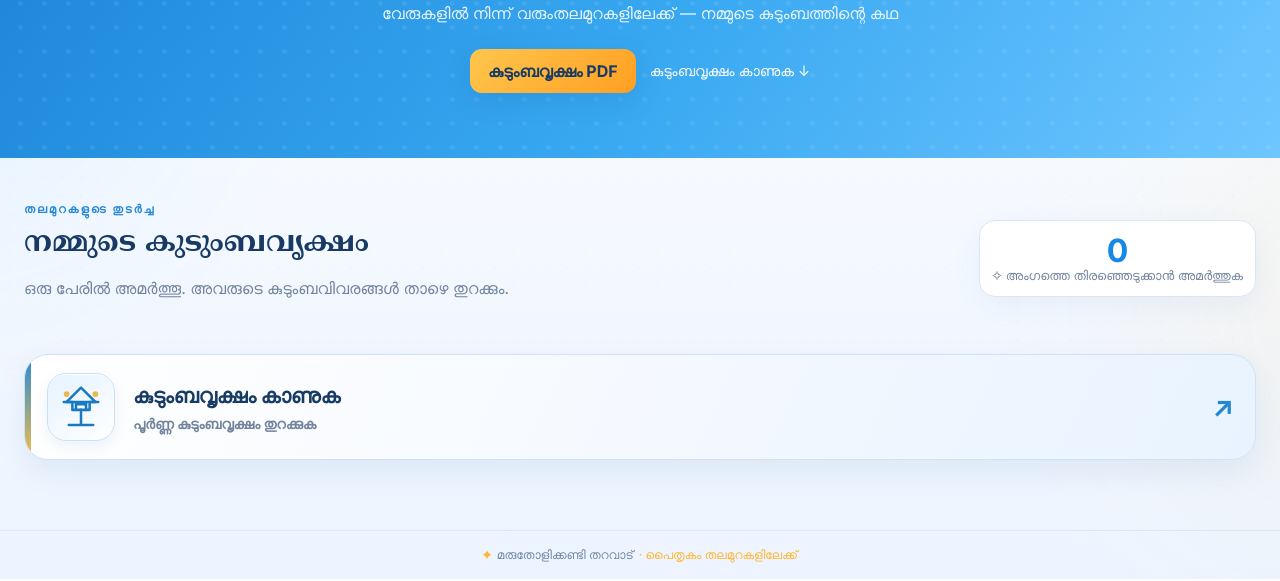
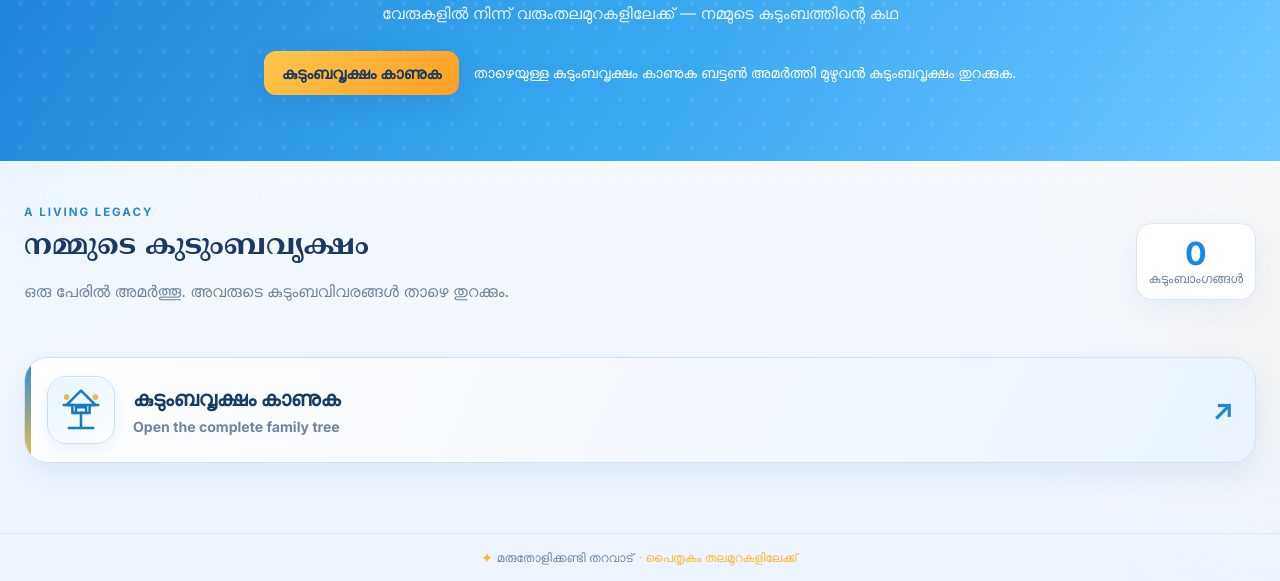
Before and after one commit to asifkpyl-hub/Marutholikkandi-Tharavad, a website: page public/index.html in a window 1280 px wide. Shown: the part 389-970 px from the top of the page. Drawn offline with Linux system fonts and the light colour scheme; no server answers.

Commit message:
Replace home PDF action with family tree preview button

```diff
--- a/public/index.html
+++ b/public/index.html
@@ -13,7 +13,7 @@
 <header class="hero">
  <nav class="topbar"><div class="brand-mark"><img src="/marutholikkandi-logo.jpg?v=20261114-clean160" alt="മരുതോളിക്കണ്ടി തറവാട് logo"></div><span class="brand-name" data-i18n="heritage">OUR HERITAGE · OUR ROOTS</span><div class="top-actions"><label class="language"><span>文</span><select id="languageSelect" aria-label="Language"><option value="ml">മലയാളം</option><option value="en">English</option></select></label><button id="adminOpen" class="nav-admin" data-i18n="adminLogin">അഡ്മിൻ ലോഗിൻ</button></div></nav>
  <div class="hero-content"><div class="orbital hero-logo"><img src="/marutholikkandi-logo.jpg?v=20261114-clean160" alt="മരുതോളിക്കണ്ടി തറവാട്"></div><p class="eyebrow" data-i18n="eyebrow">തലമുറകളുടെ പൈതൃകം</p><h1>മരുതോളിക്കണ്ടി <em data-i18n="tharavad">തറവാട്</em></h1><p class="sub" data-i18n="subtitle">വേരുകളിൽ നിന്ന് വരുംതലമുറകളിലേക്ക് — നമ്മുടെ കുടുംബത്തിന്റെ കഥ</p>
- <div class="hero-actions"><button id="downloadAll" class="gold" data-i18n="printTree">കുടുംബവൃക്ഷം PDF</button><a href="#familyTree" class="text-link" data-i18n="explore">കുടുംബവൃക്ഷം കാണുക ↓</a></div></div>
+ <div class="hero-actions"><button type="button" id="heroOpenTreePreview" class="gold" data-i18n="exploreTree">കുടുംബവൃക്ഷം കാണുക</button><p class="text-link hero-tree-instruction" data-i18n="homeTreeInstruction">താഴെയുള്ള കുടുംബവൃക്ഷം കാണുക ബട്ടൺ അമർത്തി മുഴുവൻ കുടുംബവൃക്ഷം തുറക്കുക.</p></div></div>
  <div class="hero-grid"></div>
 </header>
 <main class="wrap">
```
